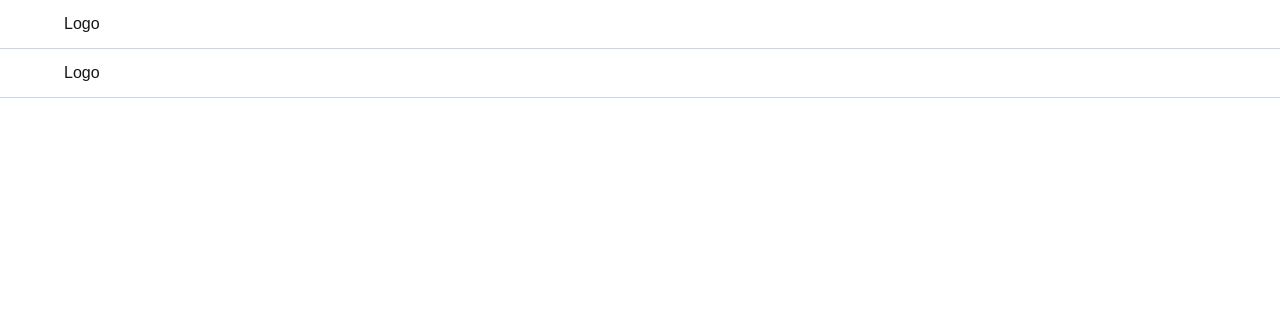
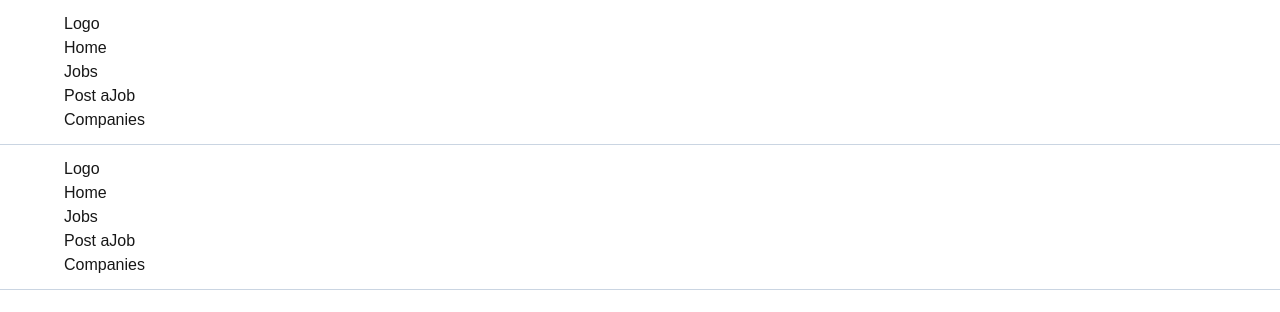
Before and after one commit to muodilo/remotecraft, a Next.js app: page /components/Navbar in a window 1280 px wide. Shown: the top 312 px of the page. Built offline with nearby package versions, Linux system fonts and the light colour scheme.

Commit message:
feat: add navigation items to Navbar

```diff
--- a/pages/components/Navbar.tsx
+++ b/pages/components/Navbar.tsx
@@ -1,3 +1,4 @@
+import Link from 'next/link'
 import React from 'react'
 
 const Navbar = () => {
@@ -5,6 +6,21 @@ const Navbar = () => {
     <nav className='px-16 py-3 border-b border-slate-300'>
      <div>Logo</div>
 
+     <ul>
+        <li>
+            <Link href={'/'}>Home</Link>
+        </li>
+        <li>
+            <Link href={'/'}>Jobs</Link>
+        </li>
+        <li>
+            <Link href={'/'}>Post aJob</Link>
+        </li>
+        <li>
+            <Link href={'/'}>Companies</Link>
+        </li>
+     </ul>
+
     </nav>
   )
 }
```
